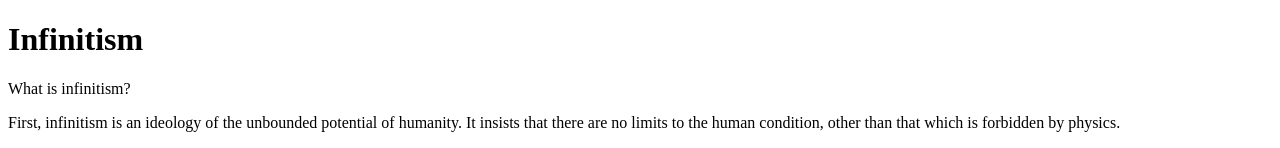
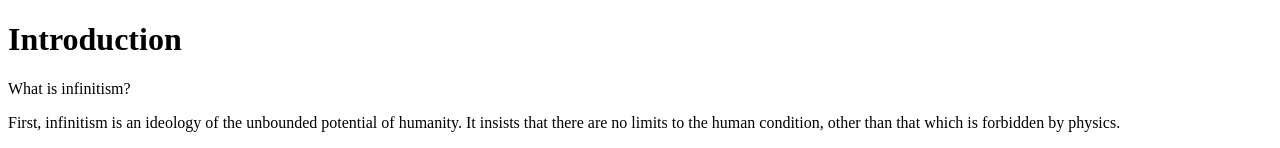
Before and after one commit to shea256/infinitism, a Next.js app: page / in a window 1280 px wide. Shown: the top 148 px of the page. Built offline with nearby package versions, Linux system fonts and the light colour scheme.

Commit message:
Update index.mdx

```diff
--- a/pages/index.mdx
+++ b/pages/index.mdx
@@ -1,6 +1,6 @@
 import Bleed from 'nextra-theme-docs/bleed'
 
-# Infinitism
+# Introduction
 
 What is infinitism?
 
```
